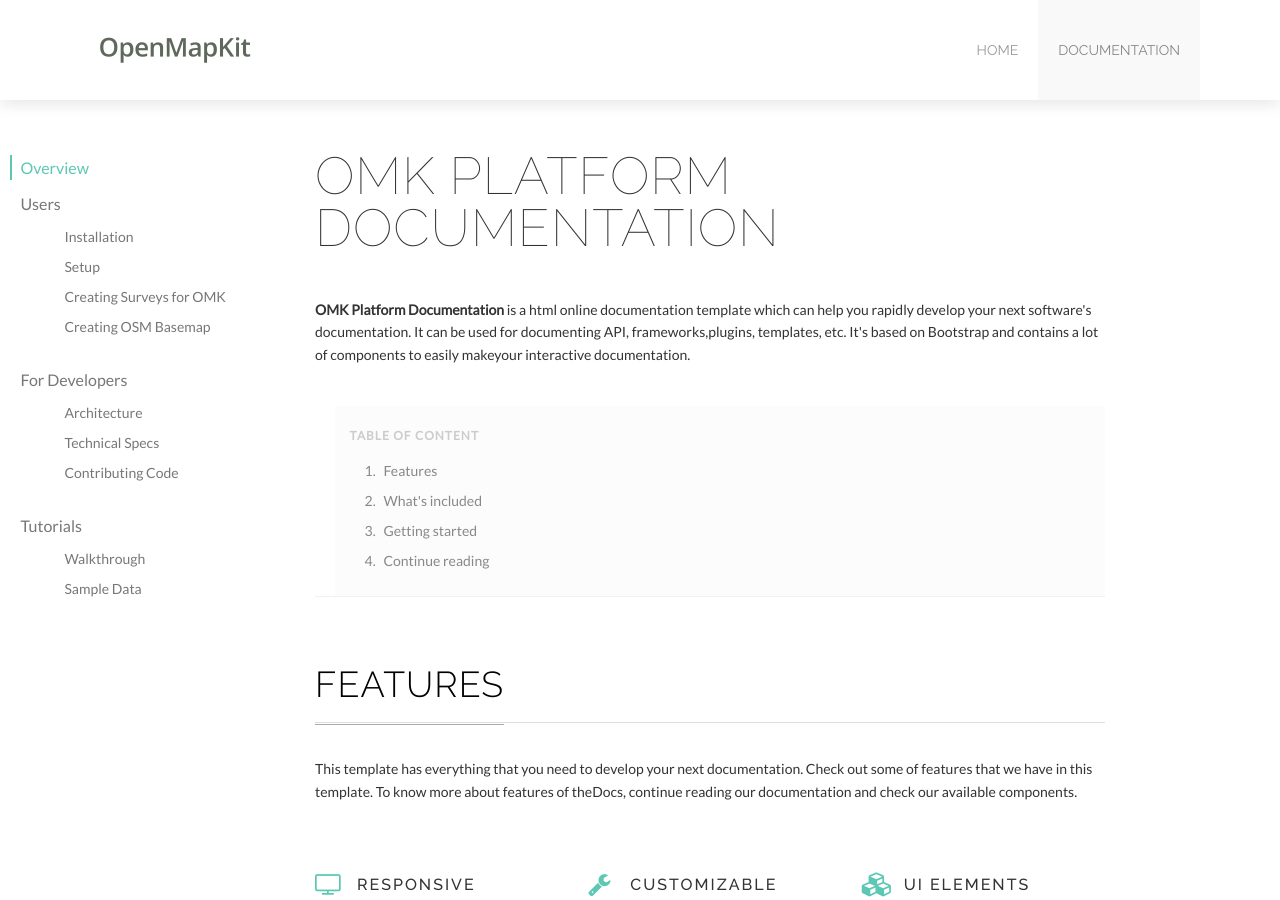
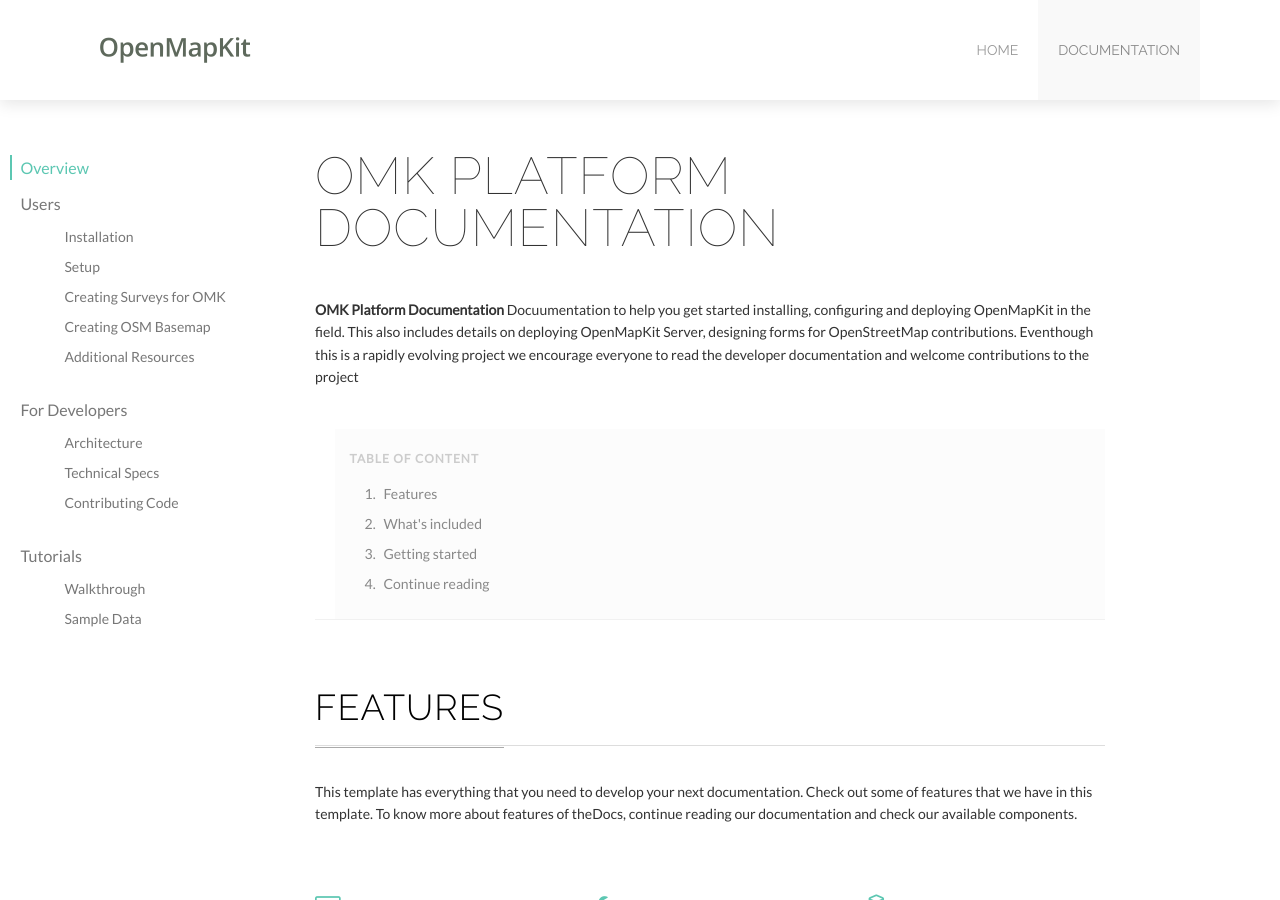
Before and after one commit to posm/OpenMapKitWebsite, a Jekyll site: the page built from docs.html, in a window 1280 px wide and 900 px high. Built offline with Jekyll 4.4.1, drawn with Linux system fonts in a browser that asks for light colours; nearby versions of some CDN libraries; library files that are not in the unit come from our copies.

Commit message:
more tweaks to the TOC

```diff
--- a/_data/docs-contents.json
+++ b/_data/docs-contents.json
@@ -23,6 +23,10 @@
       },
       {
         "name": "Creating OSM Basemap",
+        "path": "docs_docs_component_banner.html"
+      },
+      {
+        "name": "Additional Resources",
         "path": "docs_docs_component_banner.html"
       }
     ]
--- a/_data/docs-home.json
+++ b/_data/docs-home.json
@@ -3,6 +3,6 @@
     "section_id": "docs-home",
     "header":{
         "title":"OMK Platform Documentation",
-        "text": "is a html online documentation template which can help you rapidly develop your next software's documentation. It can be used for documenting API, frameworks,plugins, templates, etc. It's based on Bootstrap and contains a lot of components to easily makeyour interactive documentation."
+        "text": "Docuumentation to help you get started installing, configuring and deploying OpenMapKit in the field. This also includes details on deploying OpenMapKit Server, designing forms for OpenStreetMap contributions. Eventhough this is a rapidly evolving project we encourage everyone to read the developer documentation and welcome contributions to the project"
     }
 }
```
